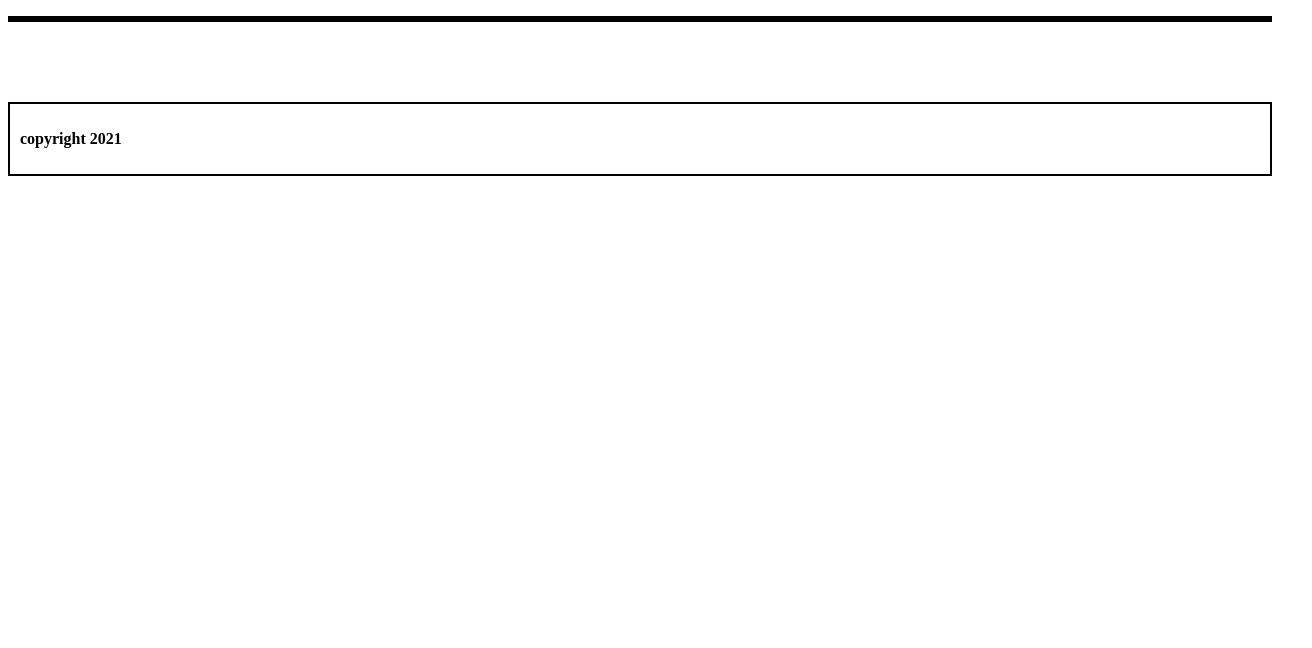
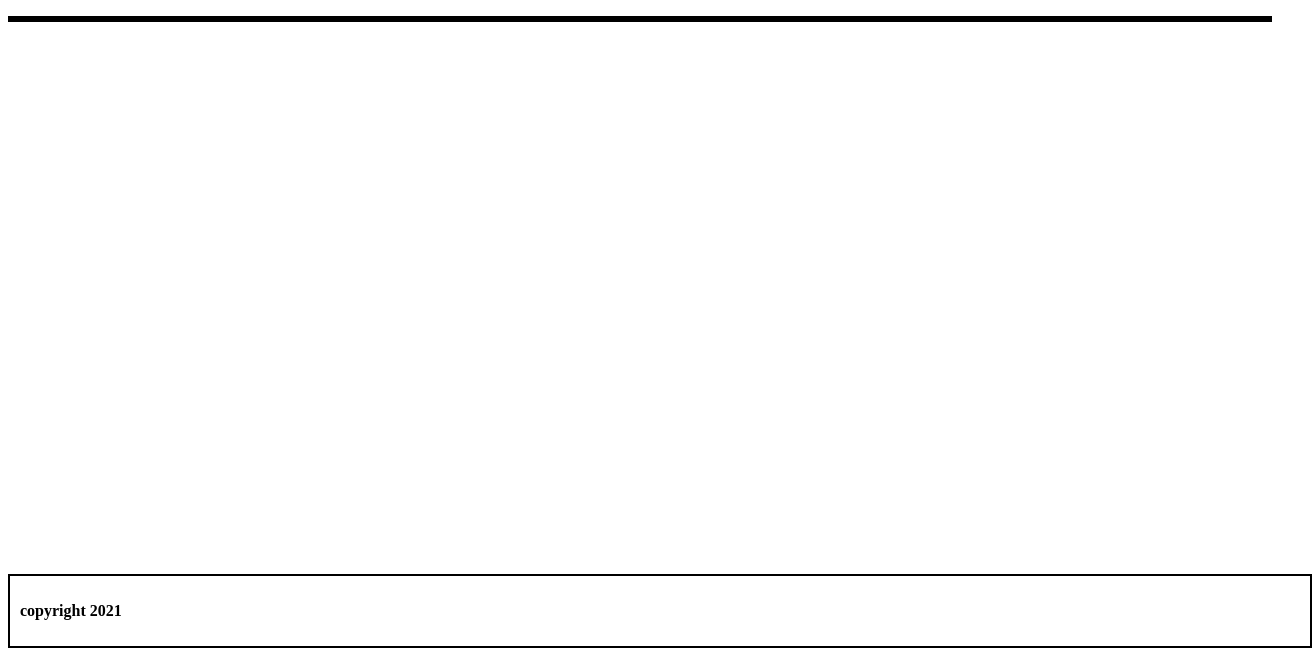
Before and after one commit to mugishasam123/awesomebooks, a website with bundled scripts: page index.html in a window 1280 px wide. Shown: the part 152-800 px from the top of the page, 1312 px wide, since content can reach past the window. Built offline with nearby package versions, Linux system fonts and the light colour scheme.

Commit message:
Fix: linter errors

```diff
--- a/style.css
+++ b/style.css
@@ -6,6 +6,10 @@ body {
   padding-left: 0;
   width: 100%;
   margin: 0;
+}
+
+.nav li {
+  padding: 0 5px;
 }
 
 .book-list li {
@@ -77,23 +81,15 @@ form > button {
   align-self: flex-end;
 }
 
-
-
-
-
 .nav {
   display: flex;
   justify-content: space-between;
   border: 3px solid black;
 }
 
-.nav>ul {
+.nav > ul {
   display: flex;
   list-style-type: none;
-  padding: 0 5px;
-}
-
-.nav li {
   padding: 0 5px;
 }
 
@@ -101,12 +97,11 @@ form > button {
   cursor: pointer;
 }
 
-.selected{
-
+.selected {
   color: #45698a;
 }
 
-.nav li:nth-child(2){
+.nav li:nth-child(2) {
   border-left: 2px solid #7892aa;
   border-right: 2px solid #7892aa;
 }
@@ -114,7 +109,9 @@ form > button {
 footer {
   border: 2px solid black;
   padding: 10px;
-  margin-top: 80px;
+  position: absolute;
+  width: 100%;
+  bottom: 0;
 }
 
 .contact {
@@ -122,13 +119,13 @@ footer {
   flex-direction: column;
   align-items: center;
 }
+
 #date {
   text-align: end;
 }
 
 .heading {
   font-size: 28px;
-
 }
 
 .hidden {
```
